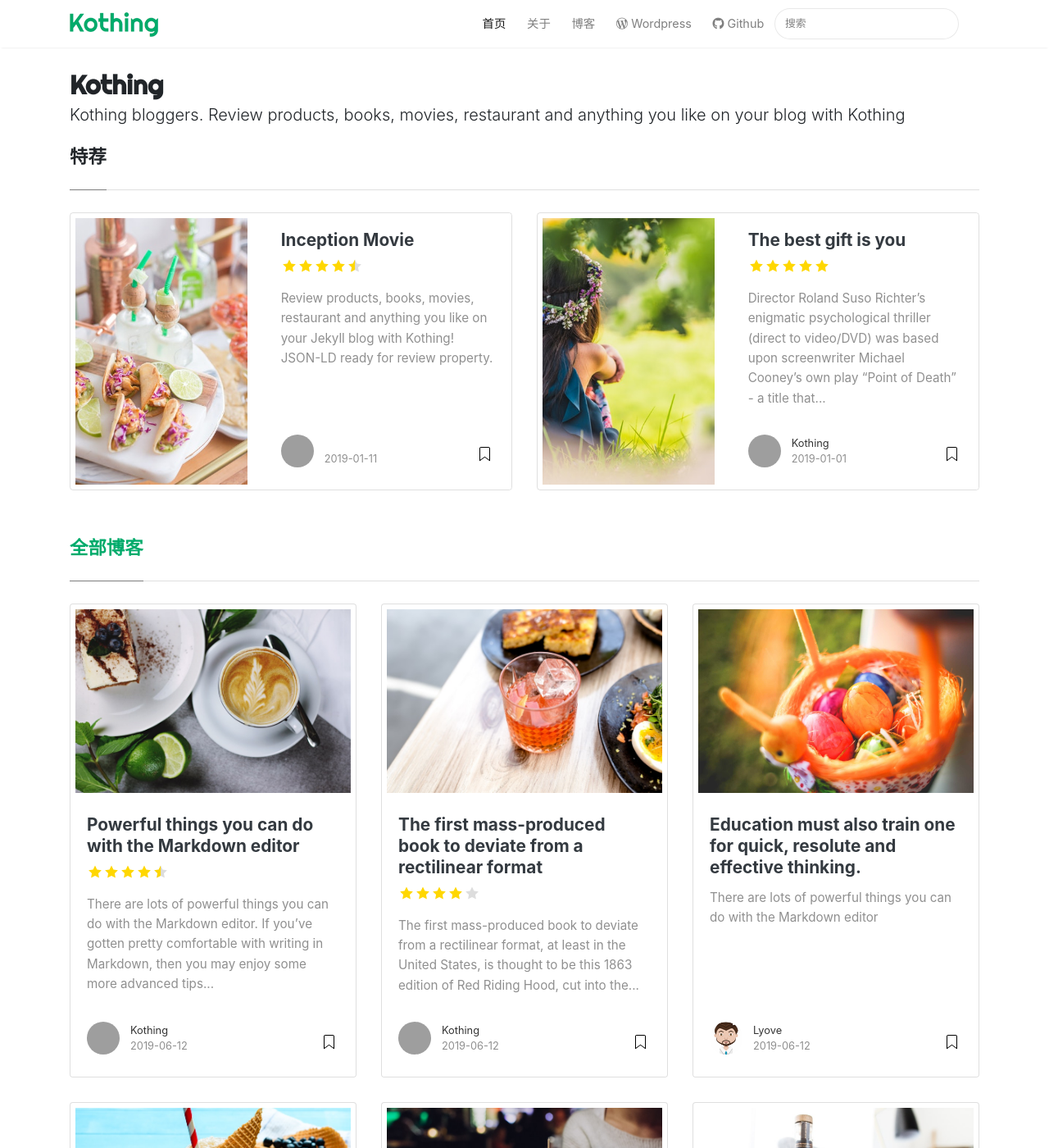
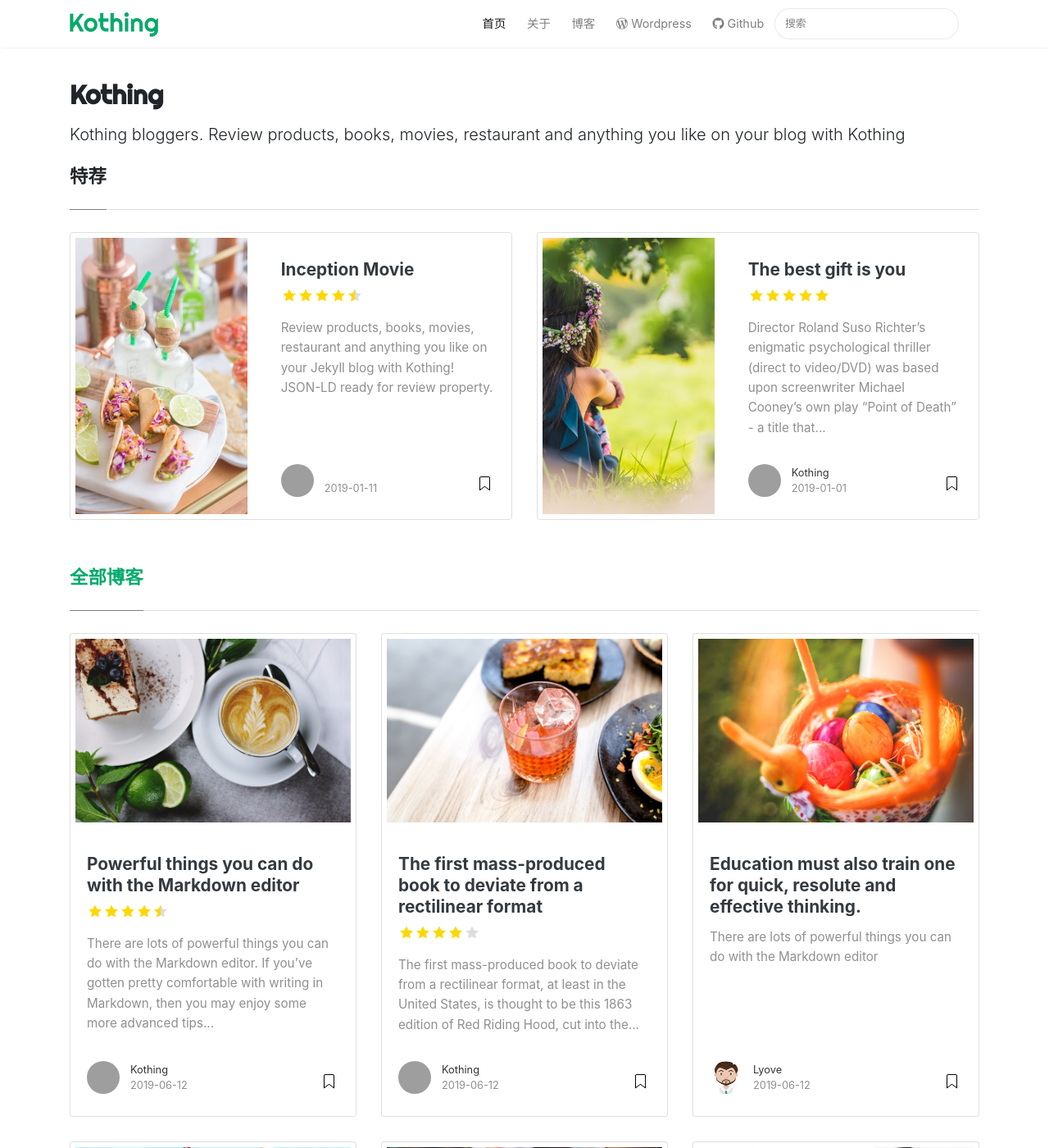
Before and after one commit to kothing/kothing-theme, a Jekyll site: the page built from index.html, in a window 1280 px wide and 1400 px high. Shown: the whole window at 82% size. Built offline with Jekyll 4.4.1, drawn with Linux system fonts in a browser that asks for light colours; nearby versions of some CDN libraries; the list of posts is cut into pages by our own code; grey boxes are pictures that could not be loaded.

Commit message:
Update screen.css

```diff
--- a/assets/css/screen.css
+++ b/assets/css/screen.css
@@ -2,7 +2,6 @@
 Template Name: kothing
 Copyright: kothing, https://www.kothing.com
 */
-
 .h1,
 .h2,
 .h3,
@@ -17,7 +16,7 @@ h5,
 h6 {
     font-family: -apple-system, system-ui, BlinkMacSystemFont, "Segoe UI", Roboto, "Helvetica Neue", Arial, sans-serif;
     font-weight: 700;
-    margin: 0;
+    margin: 0.75rem 0;
 }
 
 .h1, h1 {
```
